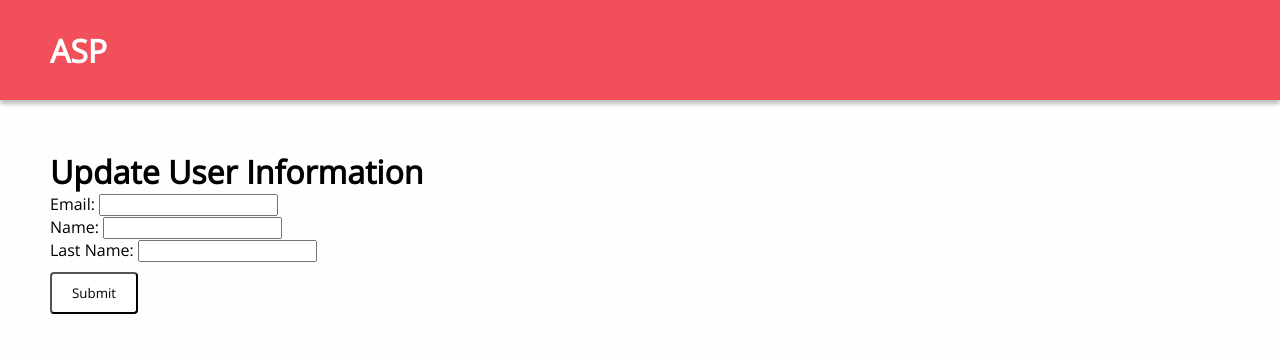
After one commit to abhimanyu891998/AS-P-Project-Team-undefined, a Django app: page /update-user/ in a window 1280 px wide. The commit adds this page. Shown: the top 353 px of the page. Run offline with Django 3.2, Linux system fonts and the light colour scheme; some libraries are stand-ins or nearby versions.

```diff
--- a/config/settings.py
+++ b/config/settings.py
@@ -132,3 +132,5 @@ EMAIL_PORT = 587
 EMAIL_USE_TLS = True
 
 AUTH_USER_MODEL = 'project.User'
+
+LOGOUT_REDIRECT_URL = '/login'
--- a/config/urls.py
+++ b/config/urls.py
@@ -17,9 +17,10 @@ from django.contrib import admin
 from django.urls import include, path
 from django.conf import settings
 from django.conf.urls.static import static
-from project.views import LoginView, LogoutView, TokenSendView
+from project.views import LoginView, LogoutView, TokenSendView, HomeView
 
 urlpatterns = [
+    path('', HomeView.as_view(), name='home'),
     path('admin/', admin.site.urls),
     path('send-token/', TokenSendView.as_view(), name='send-token'),
     path('login/', LoginView.as_view(), name='login'),
--- a/project/static/css/style.css
+++ b/project/static/css/style.css
@@ -447,3 +447,16 @@ img{
     color: white;
     cursor: not-allowed;
 }
+
+.changePasswordPage ul{
+    font-size: 12px;
+    position: absolute;
+    bottom: 50px;
+}
+
+.goodButton{
+    padding: 10px 20px;
+    background: white;
+    border-radius: 4px;
+    margin: 10px 10px 10px 0;
+}
--- a/project/static/js/main.js
+++ b/project/static/js/main.js
@@ -104,7 +104,25 @@ $(function(){
             contentType: 'application/json',
             data: JSON.stringify({username:username}),
             success: function(data){
+                window.alert("Request sent!")
+            },
+            error: function(e){
+              console.log(e)
+              window.alert("Something went wrong!")
+            }
 
+        })
+    })
+
+    $(".sendPasswordResetLink").on("click", function(){
+        var username = $(this).data("username")
+        $.ajax({
+            type: "POST",
+            url: "/send-link",
+            contentType: 'application/json',
+            data: JSON.stringify({username:username}),
+            success: function(data){
+                window.alert("Link sent!")
             },
             error: function(e){
               console.log(e)
@@ -179,5 +197,9 @@ $(function(){
 
     })
   });
-
+  $(".updateUserDetails").on("click", function(e){
+    e.preventDefault();
+    window.alert("Success!")
+    $("#updateUserDetailsForm").submit();
+  })
 });
--- a/project/templates/project/base.html
+++ b/project/templates/project/base.html
@@ -17,6 +17,10 @@
             <button class="dropbtn navbar"></button>
             <div id="myDropdown" class="navbarDropdown dropdown dropdown-content">
                 <a href="{% url 'logout' %}" class="option">Logout</a>
+                <a href="/update-user" class="option">Update Details</a>
+                {% if user.role == 1 or user.role == 5 %}
+                    <a href="/orders/myorders" class="option">My Orders</a>
+                {% endif %}
             </div>
         </div>
         {% endif %}
--- /dev/null
+++ b/project/templates/project/update_user.html
@@ -0,0 +1,14 @@
+{% extends 'project/base.html' %}
+
+{% block content %}
+    <h1>Update User Information</h1>
+
+    <form id="updateUserDetailsForm" action="" method="POST">
+        {% csrf_token %}
+        <label for="">Email</label>: <input type="email" name="email" value="{{user.email}}"><br>
+        <label for="">Name</label>: <input type="text" name="name" value="{{user.name}}"><br>
+        <label for="">Last Name</label>: <input type="text" name="last_name" value="{{user.last_name}}"><br>
+        <button class="updateUserDetails goodButton">Submit</button>
+    </form>
+
+{% endblock %}
--- a/project/urls.py
+++ b/project/urls.py
@@ -19,7 +19,6 @@ from django.urls import include, path
 from project import views
 
 urlpatterns = [
-
     path('orders/supplies', views.ItemsAllView.as_view(), name='items'),
     path('orders/dispatch', views.DispatchAllView.as_view(), name = 'dispatchqueue'),
     path('orders/dispatch/gencsv', views.GenerateCSVAllView.as_view(), name='generatecsv'),
@@ -28,7 +27,8 @@ urlpatterns = [
     path('orders/myorders', views.MyOrdersView.as_view(), name='myorders'),
     path('register/', views.RegistrationView.as_view(), name='register'),
     path('forgot-password', views.ForgotPassword.as_view(), name='forgotPassword'),
-
+    path('send-link', views.SendLink.as_view(), name='sendLink'),
+    path('adminView', views.AdminView.as_view(), name='admin'),
+    path('update-user/', views.UpdateUser.as_view(), name='updateUser'),
     path('clinicLocation_list/', views.ChooseClinicLocationView.as_view(), name='chooseClinicLocation'),
-
 ]
--- a/project/views.py
+++ b/project/views.py
@@ -7,7 +7,7 @@ import decimal
 from django.shortcuts import render
 from django.views import View
 from django.core import serializers
-from django.http import HttpResponse, HttpResponseRedirect
+from django.http import HttpResponse, HttpResponseRedirect, HttpRequest
 from django.core.mail import send_mail
 
 from project.forms import RegistrationForm
@@ -24,12 +24,12 @@ from django.core import signing
 from .forms import LoginForm, TokenForm
 from django.http import HttpResponseRedirect
 import hashlib
+from django.contrib.auth.forms import PasswordResetForm
 
 
 
 # Create your views here.
 idsForCSV = []
-
 class TokenSendView(View):
     def get(self, request):
         form = TokenForm
@@ -44,17 +44,88 @@ class TokenSendView(View):
 
         return HttpResponse('<h1>Token sent!</h1>')
 
+class AdminView(View):
+    def get(self, request):
+        context = {
+            'users': User.objects.all().filter(changePassword=True),
+        }
+
+        if request.user.is_authenticated:
+            if(self.request.user.role == 4 or self.request.user.role == 5):
+                return render(request, 'project/admin_list.html', context)
+        return render(request, 'project/unauthenticated.html', {})
+
+
 
 class ForgotPassword(View):
     def post(self, request):
         jData = json.loads(request.body)
         usernameAccount = jData["username"]
-        print("this is it:")
+        print("this is it: on forgot password view")
         print(usernameAccount)
         temp = User.objects.get(username=usernameAccount)
         temp.changePassword = True
+        temp.save()
         return HttpResponse('<h1>Password change request sent!</h1>')
 
+
+class SendLink(View):
+    def post(self, request):
+        jData = json.loads(request.body)
+        usernameAccount = jData["username"]
+        user = User.objects.get(username=usernameAccount)
+        user.changePassword = False
+        user.save()
+        form = PasswordResetForm({'email': user.email})
+
+        print("this is it:on send link view")
+        print(usernameAccount)
+        if form.is_valid():
+            request = HttpRequest()
+            request.META['SERVER_NAME'] = 'localhost'
+            request.META['SERVER_PORT'] = '80'
+            form.save(
+                request= request,
+                # end_mail("SE", "Delivery dispatched", 'teamundefined18@gmail.com', ['manvibansal75@gmail.com'],
+                # use_https=True,
+                from_email="teamundefined18@gmail.com",
+                email_template_name='registration/password_reset_email.html')
+
+
+
+        return HttpResponse('<h1>Password change request sent!</h1>')
+
+
+class HomeView(View):
+    def get(self, request):
+        if request.user.is_authenticated:
+            if request.user.role == 1 or request.user.role == 5:
+                return HttpResponseRedirect('/orders/supplies')
+            elif request.user.role== 2:
+                return HttpResponseRedirect('/orders/warehouse')
+            elif request.user.role== 3:
+                return HttpResponseRedirect('/orders/dispatch')
+            elif request.user.role== 4:
+                return HttpResponseRedirect('/adminView')
+        return render(request, 'project/login.html', {})
+
+class UpdateUser(View):
+   def get(self, request):
+       user = self.request.user
+       context = {
+           'user': user
+       }
+       return render(request, 'project/update_user.html', context)
+
+   def post(self, request):
+       user = self.request.user
+
+       user.email = request.POST.get("email")
+       user.name = request.POST.get("name")
+       print(request.POST.get("name"))
+       user.last_name = request.POST.get("last_name")
+       user.save()
+       return HttpResponseRedirect('/orders/supplies')
 
 class LoginView(View):
     def get(self, request):
@@ -67,12 +138,14 @@ class LoginView(View):
         user = authenticate(request, username=username, password=password)
         if user is not None:
             login(request, user)
-            if user.role == 1:
+            if user.role == 1 or user.role == 5:
                 return HttpResponseRedirect('/orders/supplies')
             elif user.role== 2:
                 return HttpResponseRedirect('/orders/warehouse')
             elif user.role== 3:
                 return HttpResponseRedirect('/orders/dispatch')
+            elif user.role== 4:
+                return HttpResponseRedirect('/adminView')
         return render(request, 'project/login.html', {'form':LoginForm, 'error':'Invalid username or password!'})
 
 
--- a/templates/registration/password_reset_complete.html
+++ b/templates/registration/password_reset_complete.html
@@ -2,6 +2,7 @@
 
 {% block content %}
   <p>
-    Your password has been set. You may go ahead and <a href="{% url 'signin' %}">sign in</a> now.
+    Your password has been set. You may go ahead and <a href="/login">sign in</a> now.
   </p>
+
 {% endblock %}
--- a/templates/registration/password_reset_confirm.html
+++ b/templates/registration/password_reset_confirm.html
@@ -2,16 +2,19 @@
 
 {% block content %}
   {% if validlink %}
+
+    <div class="changePasswordPage">
       <h3>Change password</h3>
       <form method="post">
         {% csrf_token %}
         {{ form.as_p }}
-      <button type="submit">Change password</button>
+        <button class="goodButton" type="submit">Change password</button>
       </form>
     {% else %}
       <p>
         The password reset link was invalid, possibly because it has already been used.
         Please request a new password reset.
       </p>
+      </div>
   {% endif %}
 {% endblock %}
--- a/templates/registration/password_reset_email.html
+++ b/templates/registration/password_reset_email.html
@@ -1,12 +1,12 @@
 {% autoescape off %}
-To initiate the password reset process for your {{ user.get_username }} TestSite Account,
+To initiate the password reset process for your {{ user.get_username }} ASP Account,
 click the link below:
 
-{{ protocol }}://{{ domain }}{% url 'password_reset_confirm' uidb64=uid token=token %}
+{{ protocol }}://{{ domain }}:8000{% url 'password_reset_confirm' uidb64=uid token=token %}
 
 If clicking the link above doesn't work, please copy and paste the URL in a new browser
 window instead.
 
 Sincerely,
-The TestSite Team
+The ASP Team
 {% endautoescape %}
```
Also changed, not shown: project/templates/project/admin_list.html (added, +20 -0 lines), 3 other files. Lines whose indentation alone changed are shown as unchanged.
